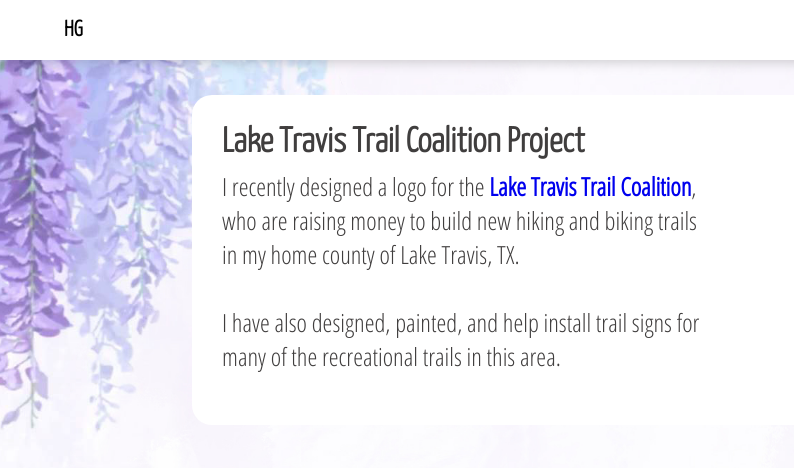
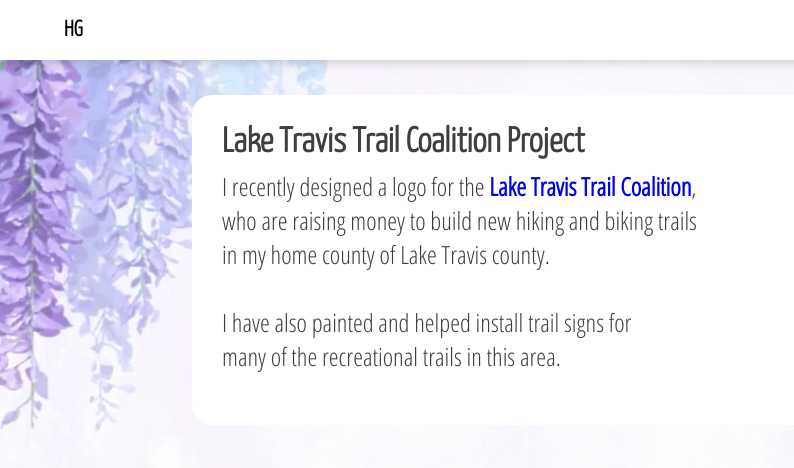
Before and after one commit to haleyhgirard/haleyhgirard.github.io, a plain HTML site: page projects.html in a window 1280 px wide. Shown: the full height of the page, 0-794 px from the left. Drawn offline with Linux system fonts and the light colour scheme.

Commit message:
Add files via upload

```diff
--- a/projects.html
+++ b/projects.html
@@ -29,9 +29,9 @@
         <div class="about-text">
           <p>Lake Travis Trail Coalition Project</p>
           <p>I recently designed a logo for the <b><a href="https://www.laketravistrails.org/"> Lake Travis Trail Coalition</a></b>,<br>
-            who are raising money to build new hiking and biking trails <br> in my home county of Lake Travis, TX.<br>
+            who are raising money to build new hiking and biking trails <br> in my home county of Lake Travis county.<br>
           <img src="lttc_logo.png" class="LTTClogo" alt="LTTClogo">
-          <br>I have also designed, painted, and help install trail signs for<br> many of the recreational trails in this area.</p>
+          <br>I have also painted and helped install trail signs for<br> many of the recreational trails in this area.</p>
           <img src="trailsigns.jpg" class="trailsigns" alt="trailsigns">
         </div>
       </div>
```
Also changed, not shown: resume.html (+1 -1 lines).
